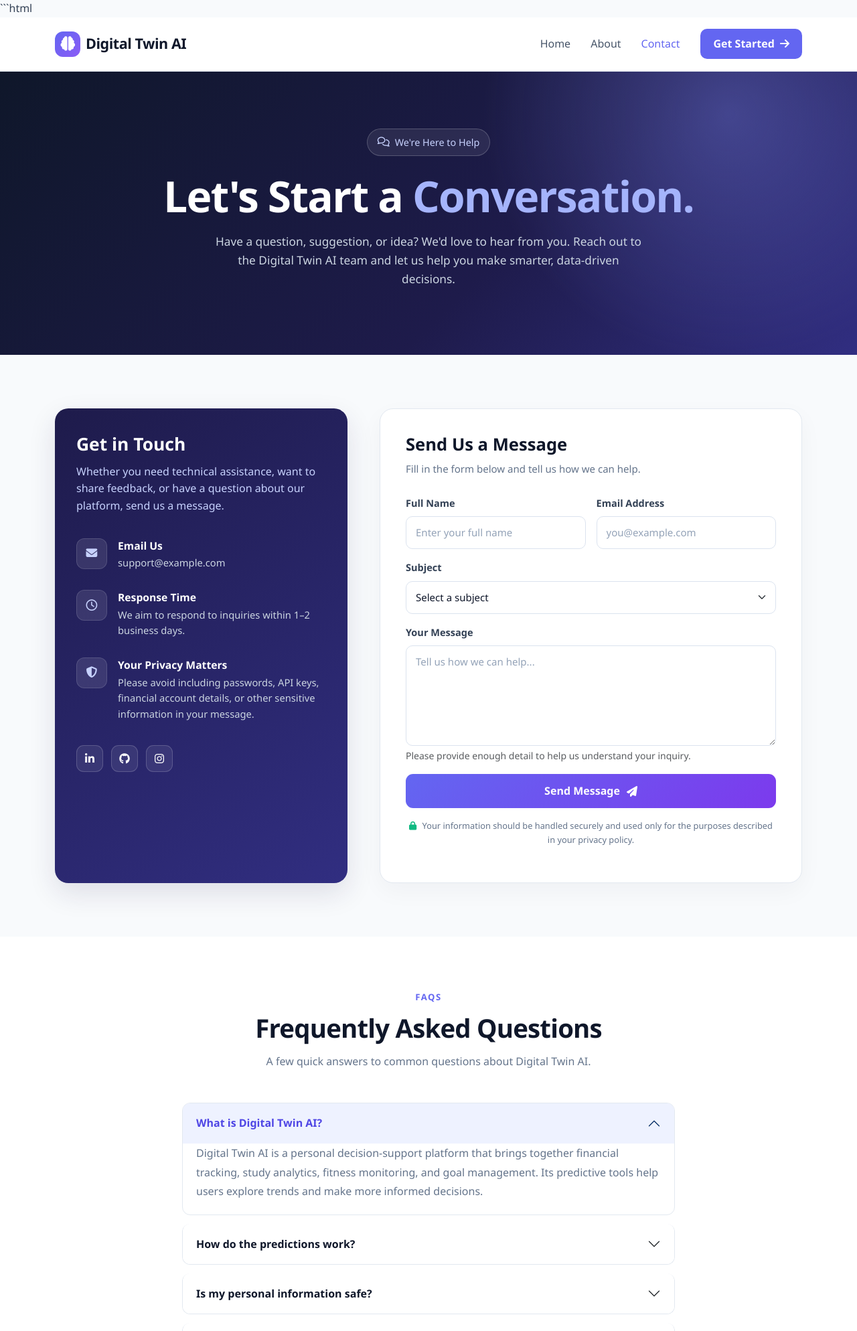
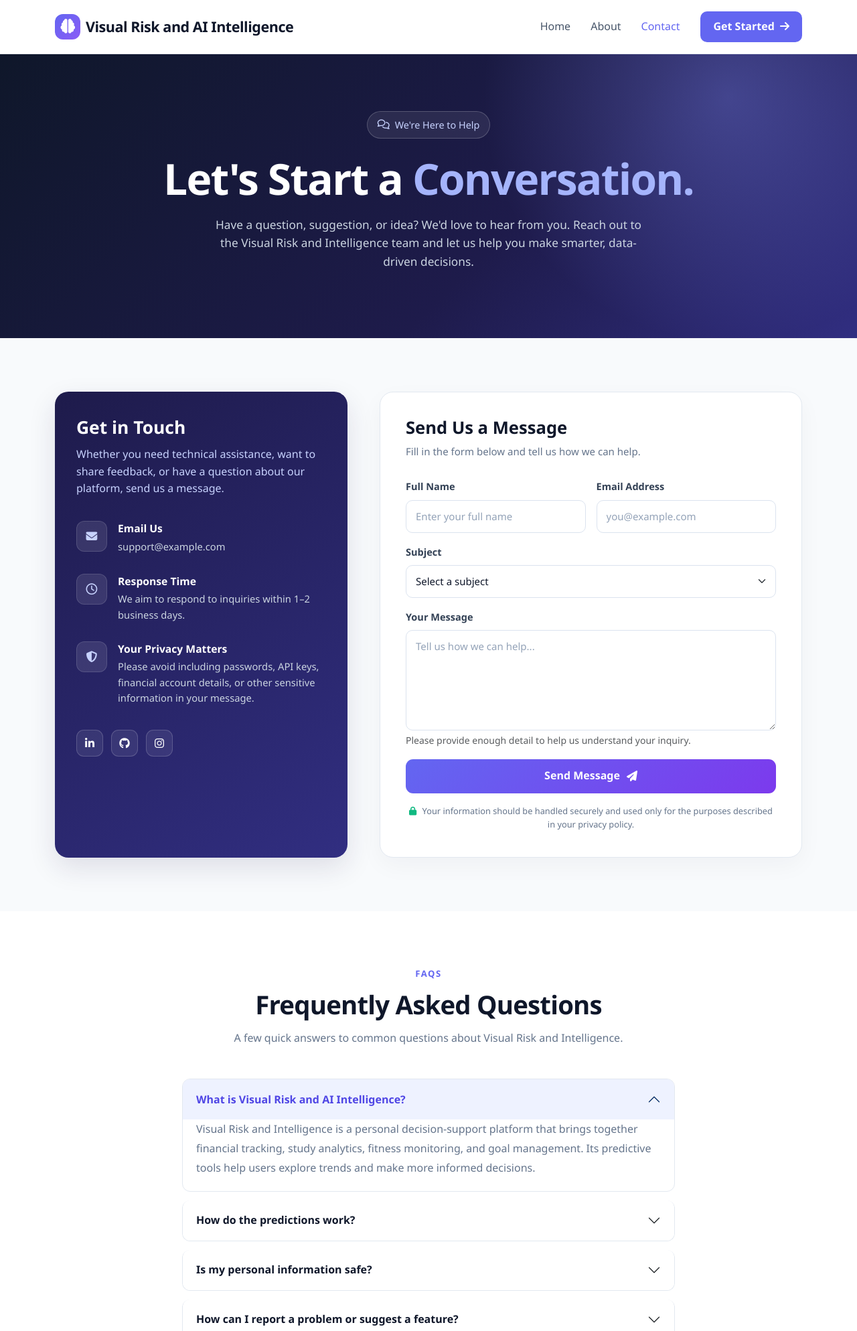
Before and after one commit to Pratyaksh-Bharti/AI-Based-Visual-Risk-and-Compliance-Intelligence-System, a Flask app: page /contact in a window 1280 px wide. Shown: the top 1988 px of the page at 67% size. Run offline with Flask 3, Linux system fonts and the light colour scheme.

````diff
--- a/Milestone 1/templates/contact.html
+++ b/Milestone 1/templates/contact.html
@@ -1,12 +1,11 @@
-```html
 <!DOCTYPE html>
 <html lang="en">
 <head>
     <meta charset="UTF-8">
     <meta name="viewport" content="width=device-width, initial-scale=1.0">
-    <meta name="description" content="Contact Digital Twin AI for support, feedback, and inquiries about our intelligent personal decision-support platform.">
+    <meta name="description" content="Contact Visual Risk and Intelligence for support, feedback, and inquiries about our intelligent personal decision-support platform.">
 
-    <title>Contact Us | Digital Twin AI</title>
+    <title>Contact Us | Visual Risk and Intelligence</title>
 
     <!-- Bootstrap 5 CSS -->
     <link
@@ -529,7 +528,7 @@
                 <span class="brand-icon">
                     <i class="fa-solid fa-brain" aria-hidden="true"></i>
                 </span>
-                Digital Twin AI
+                Visual Risk and AI Intelligence
             </a>
 
             <button
@@ -586,7 +585,7 @@
 
                 <p>
                     Have a question, suggestion, or idea? We'd love to hear from you.
-                    Reach out to the Digital Twin AI team and let us help you make
+                    Reach out to the Visual Risk and Intelligence team and let us help you make
                     smarter, data-driven decisions.
                 </p>
             </div>
@@ -803,7 +802,7 @@
                     <h2 class="section-title">Frequently Asked Questions</h2>
 
                     <p class="section-description">
-                        A few quick answers to common questions about Digital Twin AI.
+                        A few quick answers to common questions about Visual Risk and Intelligence.
                     </p>
                 </div>
 
@@ -822,7 +821,7 @@
                                         aria-expanded="true"
                                         aria-controls="faqOne"
                                     >
-                                        What is Digital Twin AI?
+                                        What is Visual Risk and AI Intelligence?
                                     </button>
                                 </h3>
 
@@ -833,7 +832,7 @@
                                     data-bs-parent="#faqAccordion"
                                 >
                                     <div class="accordion-body">
-                                        Digital Twin AI is a personal decision-support
+                                        Visual Risk and Intelligence is a personal decision-support
                                         platform that brings together financial tracking,
                                         study analytics, fitness monitoring, and goal
                                         management. Its predictive tools help users explore
@@ -950,7 +949,7 @@
                     </p>
 
                     <a href="{{ url_for('login') }}" class="nav-cta">
-                        Explore Digital Twin AI
+                        Explore Visual Risk and Intelligence
                         <i class="fa-solid fa-arrow-right ms-2" aria-hidden="true"></i>
                     </a>
                 </div>
@@ -967,7 +966,7 @@
                 <div class="col-lg-6">
                     <a class="footer-brand" href="{{ url_for('index') }}">
                         <i class="fa-solid fa-brain me-2" aria-hidden="true"></i>
-                        Digital Twin AI
+                        Visual Risk and Intelligence
                     </a>
 
                     <p class="footer-text">
@@ -986,7 +985,7 @@
             </div>
 
             <div class="copyright">
-                &copy; <span id="currentYear"></span> Digital Twin AI.
+                &copy; <span id="currentYear"></span> Visual Risk and Intelligence.
                 All rights reserved.
             </div>
 
````
